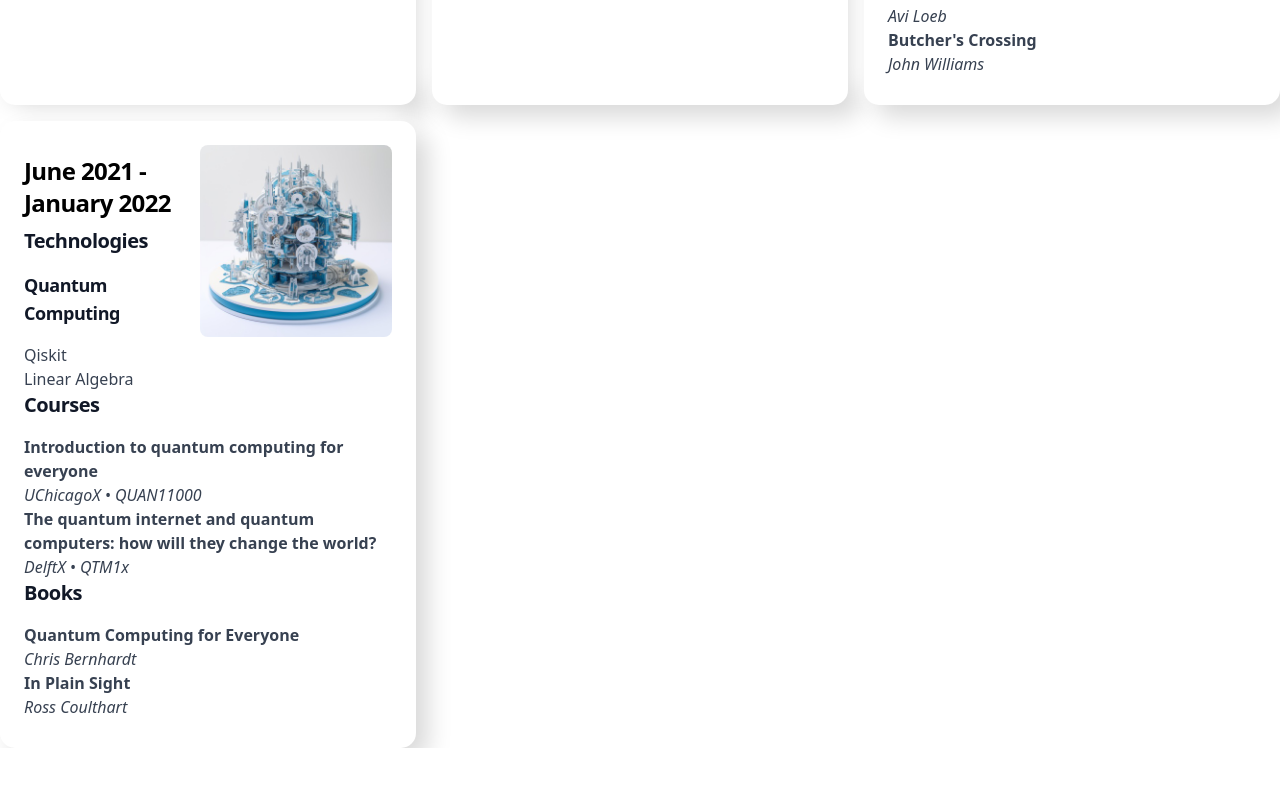
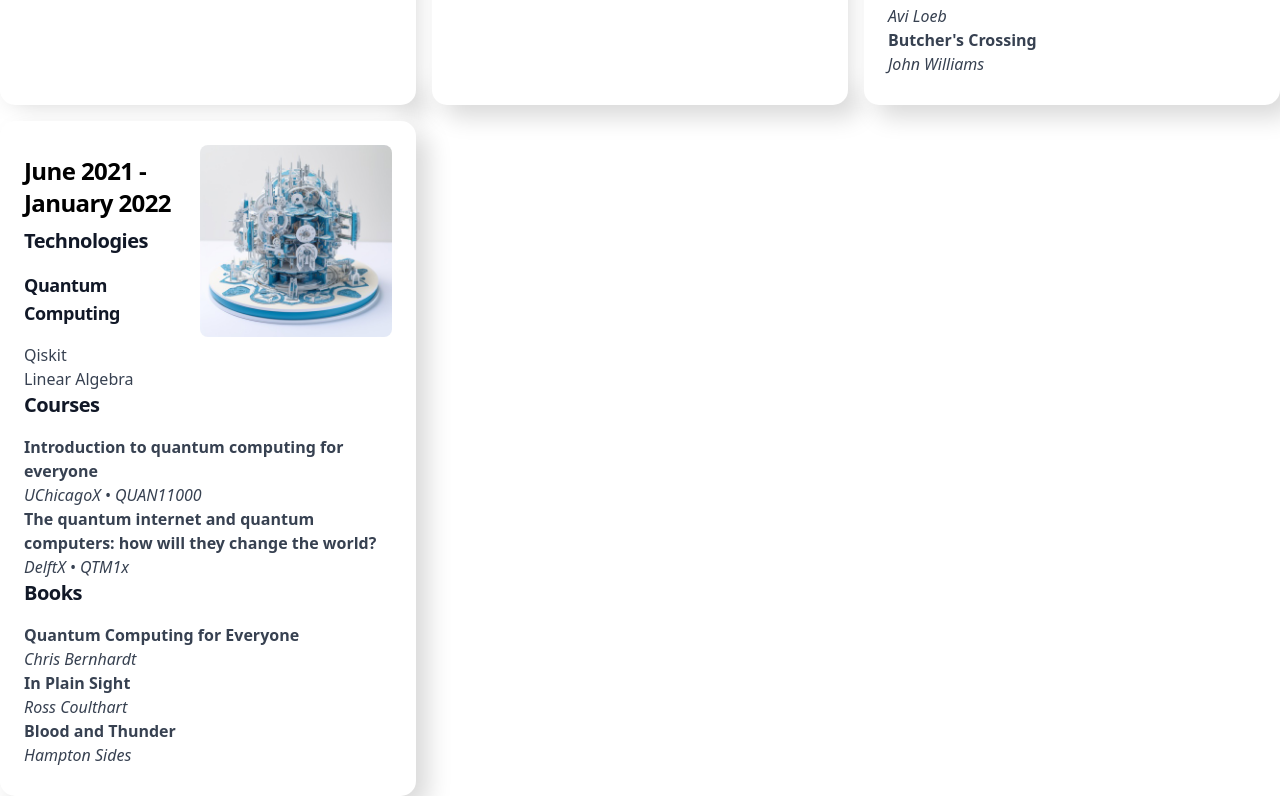
Before and after one commit to ringling/nuxt_ringling_info, a Nuxt app: page /now in a window 1280 px wide. Shown: the part 1511-2307 px from the top of the page. Before the commit the page ends 2259 px from the top, so only its background shows below. Built offline with nearby package versions, Linux system fonts and the light colour scheme.

Commit message:
Book added

```diff
--- a/pages/now.vue
+++ b/pages/now.vue
@@ -210,6 +210,7 @@
           <ul>
             <li class="grid grid-cols-1"> <b>Quantum Computing for Everyone</b> <em>Chris Bernhardt</em> </li>
             <li class="grid grid-cols-1"> <b>In Plain Sight</b> <em>Ross Coulthart</em> </li>
+            <li class="grid grid-cols-1"> <b>Blood and Thunder</b> <em>Hampton Sides</em> </li>
           </ul>
           </p>
         </div>
```
